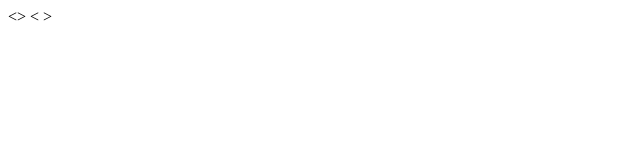
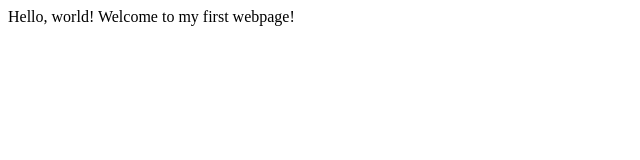
Before and after one commit to mbalanya/my-first-website, a plain HTML site: page my-first-webpage.html in a window 1280 px wide. Shown: the whole page, without its empty margins (0-640 px from the left). Drawn offline with Linux system fonts and the light colour scheme.

Commit message:
add my-favorite

```diff
--- a/my-first-webpage.html
+++ b/my-first-webpage.html
@@ -1,9 +1,10 @@
 <!DOCTYPE html>
 <html>
   <head>
-    <<title>My first webpage!</title>>
+    <title>My first webpage!</title>
   </head>
-  <<body>
-
-  </body>>
+  <body>
+    Hello, world!
+    Welcome to my first webpage!
+  </body>
 </html>
```
Also changed, not shown: my-favorite-things.html (added, +8 -0 lines).
